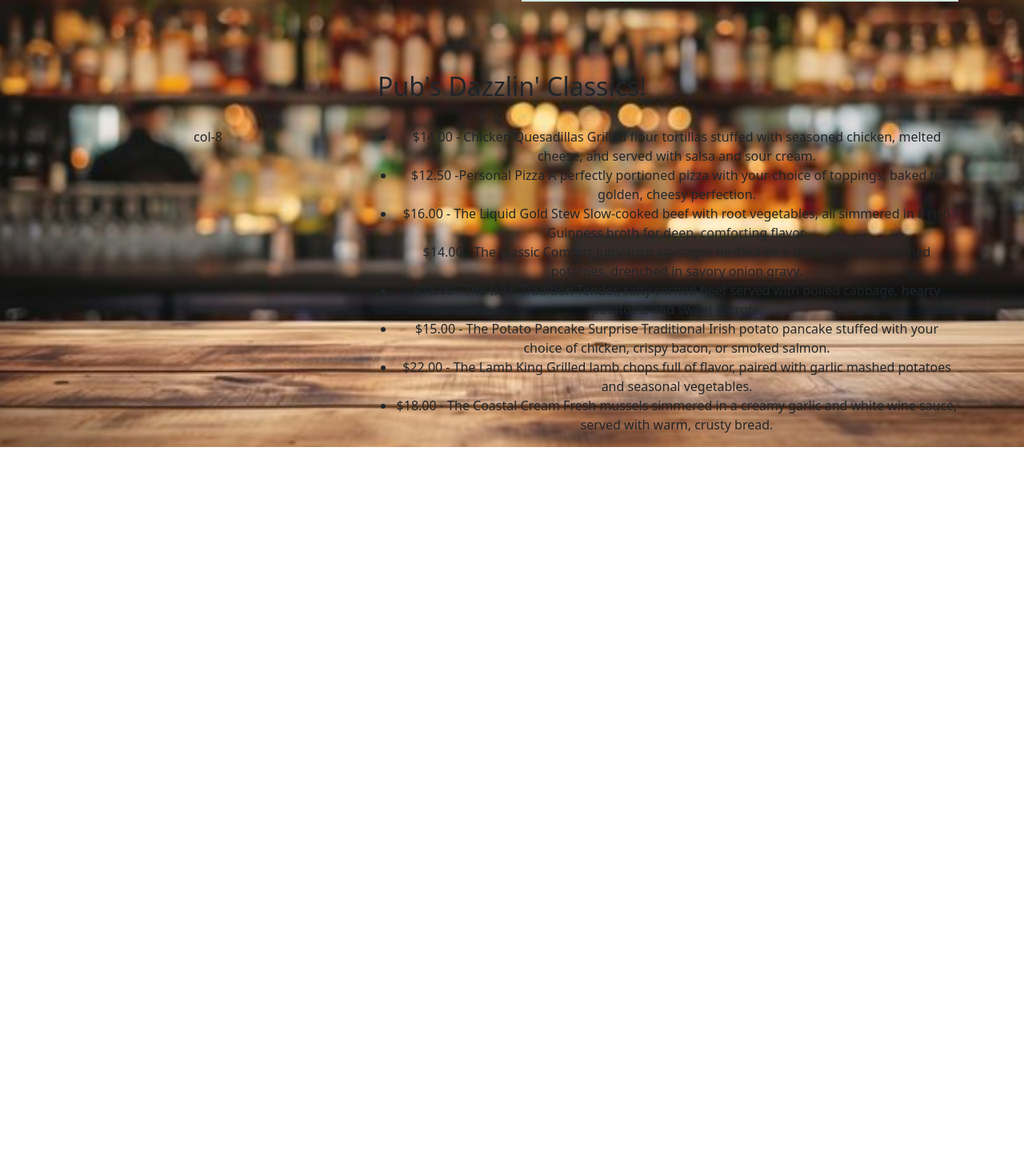
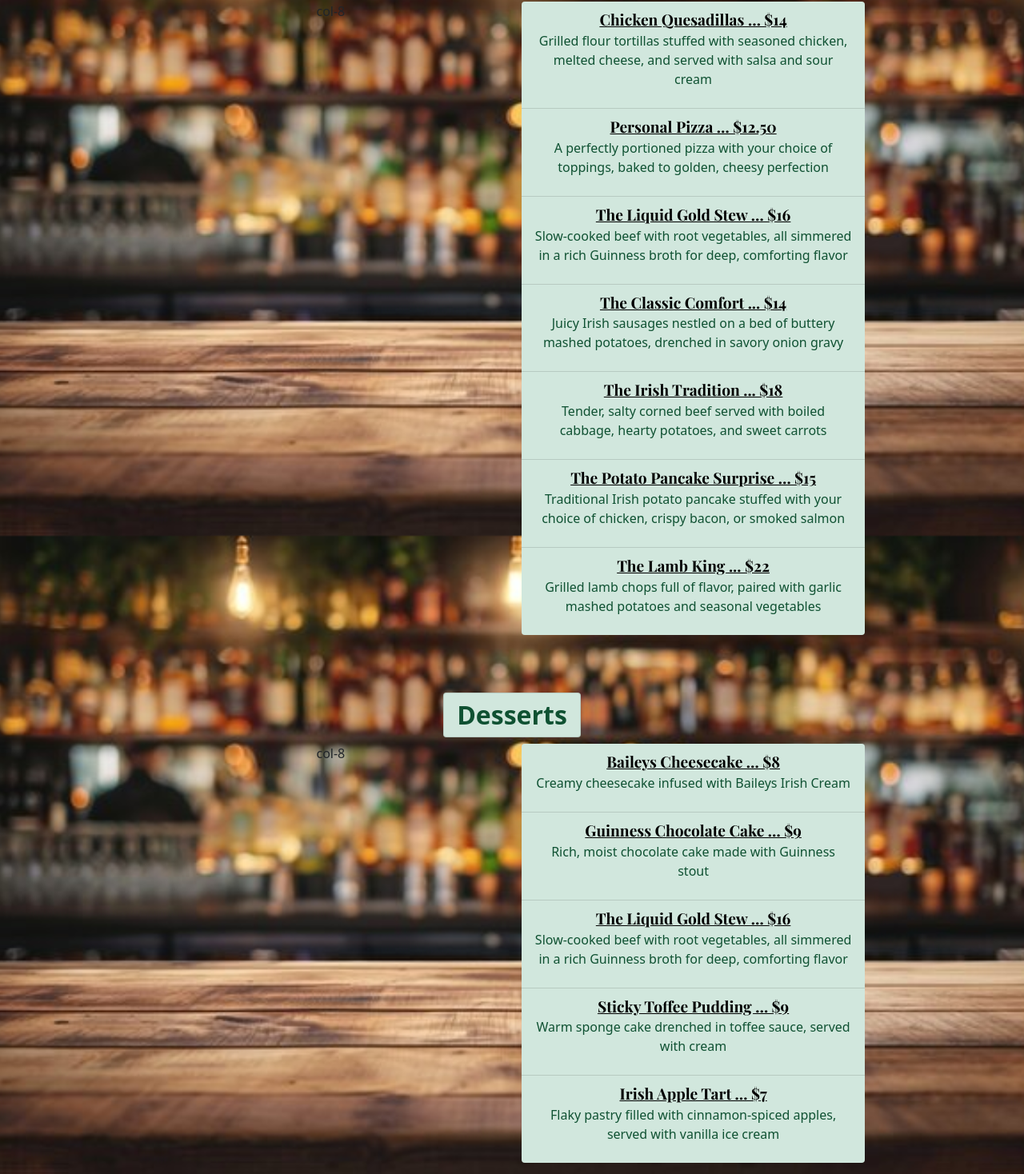
Before and after one commit to CallMeIce/Website, a React (Create React App) app: page /menu in a window 1280 px wide. Shown: the part 1027-2495 px from the top of the page at 80% size. Before the commit the page ends 1586 px from the top, so only its background shows below. Built offline with nearby package versions, Linux system fonts and the light colour scheme; a web font is replaced by a local one.

Commit message:
added img style and finished the rest of the menu

```diff
--- a/src/App.css
+++ b/src/App.css
@@ -11,19 +11,4 @@
   overflow: auto;
 }
 
-@media (prefers-reduced-motion: no-preference) {
-  .App-logo {
-    animation: App-logo-spin infinite 20s linear;
-  }
-}
-
 @import url("https://fonts.googleapis.com/css2?family=Amatic+SC&family=Quicksand&display=swap");
-
-@keyframes App-logo-spin {
-  from {
-    transform: rotate(0deg);
-  }
-  to {
-    transform: rotate(360deg);
-  }
-}
--- a/src/components/Menu.js
+++ b/src/components/Menu.js
@@ -5,8 +5,10 @@ export default function Menu() {
   return (
     <div className="container">
       <br></br>
-      <h1 className="menuFont">Menu</h1>
-      <h2 className="menuFont"><br></br>Appetizers</h2>
+      <h1 class="list-group-item list-group-item-success rounded"> <strong>Menu</strong></h1>
+      <br></br>
+      <h2 class="list-group-item list-group-item-success rounded"><strong>Appetizers</strong></h2>
+
       <br></br>
       <div class="row">
     <div class="col-6" >
@@ -50,7 +52,7 @@ export default function Menu() {
 
       </div>
     <div class="col-6">
-              <ul class="list-group list-group-flush d-inline-block">
+              <ul class="list-group list-group-flush d-inline-block rounded">
         <li class="list-group-item list-group-item-success"><strong> <span className="textApp">Mozzarella Sticks ~or~ Onion Rings ... $6</span></strong>
         <br></br><p>Breaded mozzarella cheese sticks fried to a golden crunch ~or~ Thick-cut onions
           dipped in a seasoned batter and fried until golden and crunchy, both served with warm marinara for the perfect taste</p>
@@ -75,33 +77,74 @@ export default function Menu() {
       <div>
           <br></br>
           <br></br>
-      <h2><br></br>Pub's Dazzlin' Classics!</h2>
+      <h2 class="list-group-item list-group-item-success d-inline-block rounded">Pub's Dazzlin' Classics!</h2>
       <br></br>
       <div class="row">
-    <div class="col-4">col-8</div>
-    <div class="col-8">
-      <ul>
-      <li>$14.00 - Chicken Quesadillas
-      Grilled flour tortillas stuffed with seasoned chicken, melted cheese, and served with salsa and sour cream.</li>
-      <li>$12.50 -Personal Pizza
-      A perfectly portioned pizza with your choice of toppings, baked to golden, cheesy perfection.</li>
-      <li>$16.00 - The Liquid Gold Stew
-      Slow-cooked beef with root vegetables, all simmered in a rich Guinness broth for deep, comforting flavor.</li>
-      <li>$14.00 - The Classic Comfort
-      Juicy Irish sausages nestled on a bed of buttery mashed potatoes, drenched in savory onion gravy.</li>
-      <li>$18.00 - The Irish Tradition
-      Tender, salty corned beef served with boiled cabbage, hearty potatoes, and sweet carrots.</li>
-      <li>$15.00 - The Potato Pancake Surprise
-      Traditional Irish potato pancake stuffed with your choice of chicken, crispy bacon, or smoked salmon.</li>
-      <li>$22.00 - The Lamb King
-      Grilled lamb chops full of flavor, paired with garlic mashed potatoes and seasonal vegetables.</li>
-      <li>$18.00 - The Coastal Cream
-      Fresh mussels simmered in a creamy garlic and white wine sauce, served with warm, crusty bread.</li>
+    <div class="col-6">col-8</div>
+
+
+
+    <div class="col-6">
+
+
+    <ul class="list-group list-group-flush d-inline-block rounded">
+        <li class="list-group-item list-group-item-success"><strong> <span className="textApp">Chicken Quesadillas … $14</span></strong>
+        <br></br><p>Grilled flour tortillas stuffed with seasoned chicken, melted cheese, and served with salsa and sour cream</p>
+        </li>
+        <li class="list-group-item list-group-item-success"><strong> <span className="textApp">Personal Pizza … $12.50</span></strong>
+        <br></br><p>A perfectly portioned pizza with your choice of toppings, baked to golden, cheesy perfection</p></li>
+        <li class="list-group-item list-group-item-success"><strong> <span className="textApp">The Liquid Gold Stew … $16</span></strong>
+        <br></br><p>Slow-cooked beef with root vegetables, all simmered in a rich Guinness broth for deep, comforting flavor</p>
+        </li>
+        <li class="list-group-item list-group-item-success"><strong> <span className="textApp">The Classic Comfort ... $14</span></strong>
+        <br></br><p>Juicy Irish sausages nestled on a bed of buttery mashed potatoes, drenched in savory onion gravy</p>
+        </li>
+        <li class="list-group-item list-group-item-success"><strong> <span className="textApp">The Irish Tradition ... $18</span></strong>
+        <br></br><p>Tender, salty corned beef served with boiled cabbage, hearty potatoes, and sweet carrots</p>
+        </li>
+        <li class="list-group-item list-group-item-success"><strong> <span className="textApp">The Potato Pancake Surprise … $15</span></strong>
+        <br></br><p>Traditional Irish potato pancake stuffed with your choice of chicken, crispy bacon, or smoked salmon</p>
+        </li>
+        <li class="list-group-item list-group-item-success"><strong> <span className="textApp">The Lamb King ... $22</span></strong>
+        <br></br><p>Grilled lamb chops full of flavor, paired with garlic mashed potatoes and seasonal vegetables</p>
+        </li>
       </ul>
         </div>
   </div>
+<br></br>
+        <br></br>
+        <br></br>
+  <h2 class="list-group-item list-group-item-success rounded d-inline-block"><strong>Desserts</strong></h2>
+  <br></br>
+      <div class="row">
+    <div class="col-6">col-8</div>
 
+
+
+    <div class="col-6">
+
+
+    <ul class="list-group list-group-flush d-inline-block rounded">
+        <li class="list-group-item list-group-item-success"><strong> <span className="textApp">Baileys Cheesecake … $8</span></strong>
+        <br></br><p>Creamy cheesecake infused with Baileys Irish Cream</p>
+        </li>
+        <li class="list-group-item list-group-item-success"><strong> <span className="textApp">Guinness Chocolate Cake … $9</span></strong>
+        <br></br><p>Rich, moist chocolate cake made with Guinness stout</p></li>
+        <li class="list-group-item list-group-item-success"><strong> <span className="textApp">The Liquid Gold Stew … $16</span></strong>
+        <br></br><p>Slow-cooked beef with root vegetables, all simmered in a rich Guinness broth for deep, comforting flavor</p>
+        </li>
+        <li class="list-group-item list-group-item-success"><strong> <span className="textApp">Sticky Toffee Pudding … $9</span></strong>
+        <br></br><p>Warm sponge cake drenched in toffee sauce, served with cream</p>
+        </li>
+        <li class="list-group-item list-group-item-success"><strong> <span className="textApp">Irish Apple Tart … $7</span></strong>
+        <br></br><p>Flaky pastry filled with cinnamon-spiced apples, served with vanilla ice cream</p>
+        </li>
+      </ul>
+        </div>
+  </div>
       </div>
+      <br></br>
+      <br></br>
     </div>
   );
 }
```
